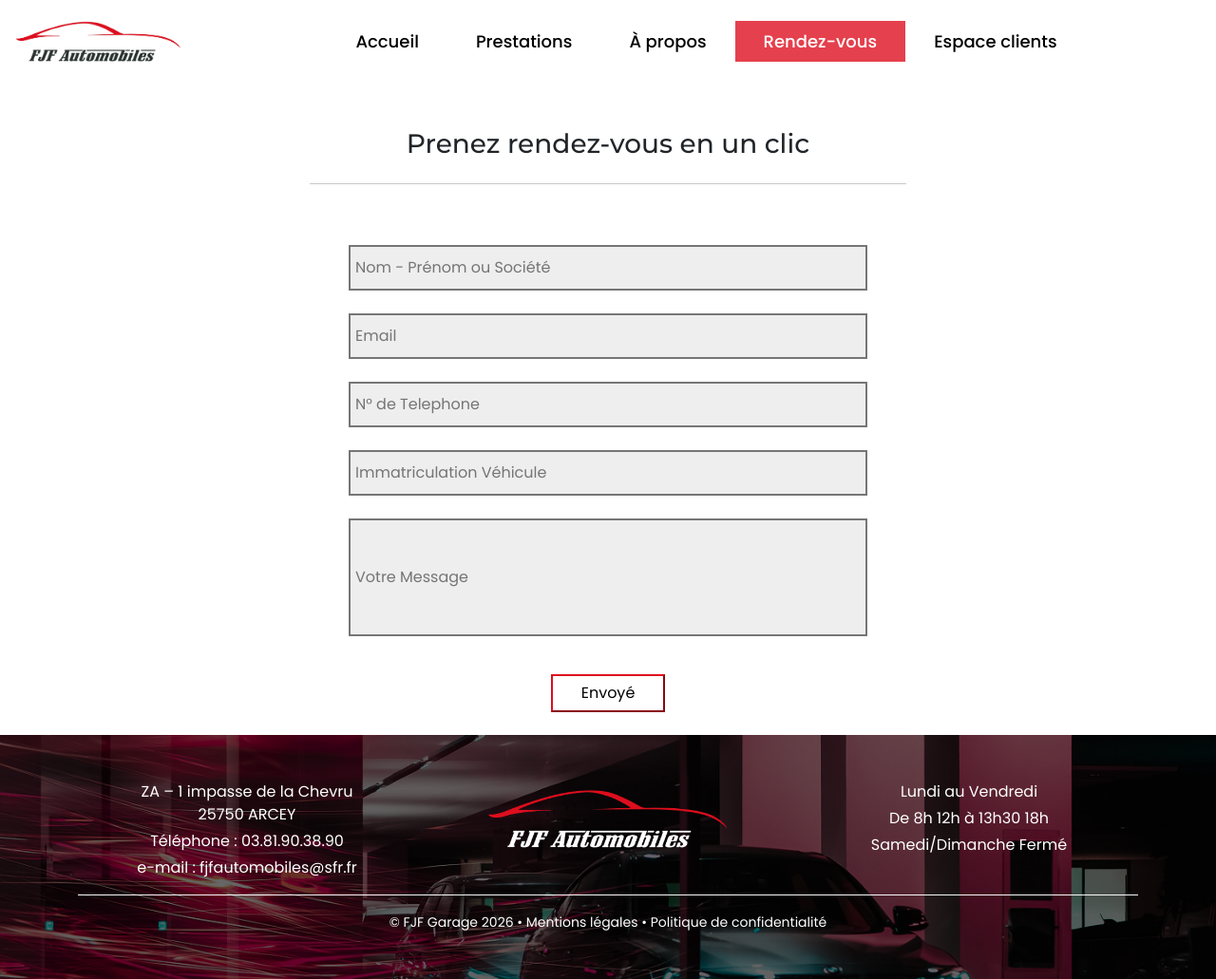
After one commit to Cruzax/FJF-WORDPRESS, a PHP site: page /Rendez-vous.html in a window 1280 px wide. The commit adds this page. Shown: the whole page at 95% size. Run offline with PHP 8.4, Linux system fonts and the light colour scheme.

Commit message:
findejournée (ligne de con)

```diff
--- /dev/null
+++ b/Rendez-vous.html
@@ -0,0 +1,153 @@
+<!DOCTYPE html>
+<html lang="fr">
+  <head>
+    <meta charset="UTF-8" />
+    <meta name="viewport" content="width=device-width, initial-scale=1.0" />
+    <title>FJF Garage</title>
+
+    <!-- Bootstrap -->
+    <link
+      href="https://cdn.jsdelivr.net/npm/bootstrap@5.3.3/dist/css/bootstrap.min.css"
+      rel="stylesheet"
+    />
+
+    <!-- Fonts -->
+    <link rel="preconnect" href="https://fonts.googleapis.com" />
+    <link rel="preconnect" href="https://fonts.gstatic.com" crossorigin />
+    <link
+      href="https://fonts.googleapis.com/css2?family=Montserrat:ital,wght@0,100..900;1,100..900&family=Poppins:ital,wght@0,100;0,200;0,300;0,400;0,500;0,600;0,700;0,800;0,900;1,100;1,200;1,300;1,400;1,500;1,600;1,700;1,800;1,900&display=swap"
+      rel="stylesheet"
+    />
+
+    <!-- Ton CSS -->
+    <link rel="stylesheet" href="style.css" />
+  </head>
+
+  <body>
+    <!-- ░░░ HEADER ░░░ -->
+    <header class="topbar py-3">
+      <div class="container-fluid">
+        <div class="row align-items-center">
+          <div class="col-auto">
+            <img src="img/FJFlogo.png" class="logo" alt="FJF Automobiles" />
+          </div>
+
+          <div class="col d-flex justify-content-center">
+            <nav class="d-flex align-items-center">
+              <a href="index.html" class="nav nav-link-top nav-item-box"
+                >Accueil</a
+              >
+              <a href="prestations.html" class="nav nav-link-top nav-item-box"
+                >Prestations</a
+              >
+              <a href="apropos.html" class="nav nav-link-top nav-item-box"
+                >À propos</a
+              >
+              <a href="Rendez-vous.html" class="btn-rdv nav-link-top nav-item-box"
+                >Rendez-vous</a
+              >
+              <a href="#" class="nav-link-top nav-item-box"
+                >Espace clients</a
+              >
+            </nav>
+          </div>
+        </div>
+      </div>
+    </header>
+    <!-- ░░░ FIN HEADER ░░░ -->
+    <div class="py-4"></div>
+    <div class="text-center h3">Prenez rendez-vous en un clic</div>
+    <div class="row justify-content-center">
+  <div class="col-6">
+    <hr class="separator-garage">
+  </div>
+</div>
+    <form>
+      <div class="container text-center mt-5">
+        <div class="row justify-content-center mb-3">
+          <div class="col-10 col-md-4 col-lg-6">
+            <input
+              type="text"
+              placeholder="Nom - Prénom ou Société"
+              class="texte-zone input w-100 mb-4"
+            />
+            <input
+              type="text"
+              placeholder="Email"
+              class="texte-zone input w-100 mb-4"
+            />
+            <input
+              type="text"
+              placeholder="N° de Telephone"
+              class="texte-zone input w-100 mb-4"
+            />
+            <input
+              type="text"
+              placeholder="Immatriculation Véhicule"
+              class="texte-zone input w-100 mb-4"
+            />
+            <input
+              type="text"
+              placeholder="Votre Message"
+              class="texte-zone input w-100 mb-4 py-5"
+            />
+          </div>
+        </div>
+        <div class="row justify-content-center mb-4">
+          <div class="col-auto">
+            <button class="validbutton">Envoyé</button>
+          </div>
+        </div>
+      </div>
+    </form>
+
+    <!-- ░░░ FOOTER ░░░ -->
+    <footer
+      class="container-fluid text-white py-5"
+      style="background: url('img/Rectangle.png') center/cover no-repeat"
+    >
+      <div class="container">
+        <div class="row">
+          <div class="col-md-4 text-center">
+            <p class="mb-1">ZA – 1 impasse de la Chevru<br />25750 ARCEY</p>
+            <p class="mb-1">Téléphone : 03.81.90.38.90</p>
+            <p class="mb-0">e-mail : fjfautomobiles@sfr.fr</p>
+          </div>
+
+          <div class="col-md-4 d-flex flex-column align-items-center mb-4">
+            <img
+              src="img/FJFlogoblanc.png"
+              class="img-fluid mb-3"
+              alt="FJF Logo"
+              style="max-height: 80px"
+            />
+          </div>
+
+          <div class="col-md-4 mb-4 text-center">
+            <p class="mb-1">Lundi au Vendredi</p>
+            <p class="mb-1">De 8h 12h à 13h30 18h</p>
+            <p class="mb-0">Samedi/Dimanche Fermé</p>
+          </div>
+        </div>
+
+        <div class="container mt-auto pt-3 border-top border-light">
+          <div class="text-center">
+            <small class="text-white">
+              © FJF Garage 2026 •
+              <a href="mentions.html" class="text-white text-decoration-none"
+                >Mentions légales</a
+              >
+              •
+              <a
+                href="confidentialite.html"
+                class="text-white text-decoration-none"
+                >Politique de confidentialité</a
+              >
+            </small>
+          </div>
+        </div>
+      </div>
+    </footer>
+    <!-- ░░░ FIN FOOTER ░░░ -->
+  </body>
+</html>
--- a/css/components/hero.css
+++ b/css/components/hero.css
@@ -1,13 +1,11 @@
 .hero_background {
-  background: url(/img/pissta-crop.jpg);
+  background: linear-gradient(180deg, rgba(0, 0, 0, 0) 65%, rgba(0, 0, 0, 0.42) 80%, rgba(0, 0, 0, 0.77) 100%), url(/img/pissta-crop.jpg) center center;
   background-size: cover;
-  background-position: center;
-  background-repeat: no-repeat;
 }
 
 .texte-zone{
   padding: 10px 5px;
-  background-color: rgba(255, 255, 255, 0.852);
+  background-color: #ecececdf;
   border-style: solid;
 }
 
--- /dev/null
+++ b/css/components/pagerdv.css
@@ -0,0 +1 @@
+FAIRE CETTE PUTAIN DE LIGNE UN PEU PLUS GROSSE STARF FAIS CHIER
--- a/style.css
+++ b/style.css
@@ -4,3 +4,4 @@
 @import "css/layout/footer.css";
 @import "css/utils/variables.css";
 @import "css/components/bodytext.css";
+@import "css/components/pagerdv.css";
```
Also changed, not shown: apropos.html (added, +102 -0 lines), index.html (+16 -6 lines), prestations.html (added, +102 -0 lines).
